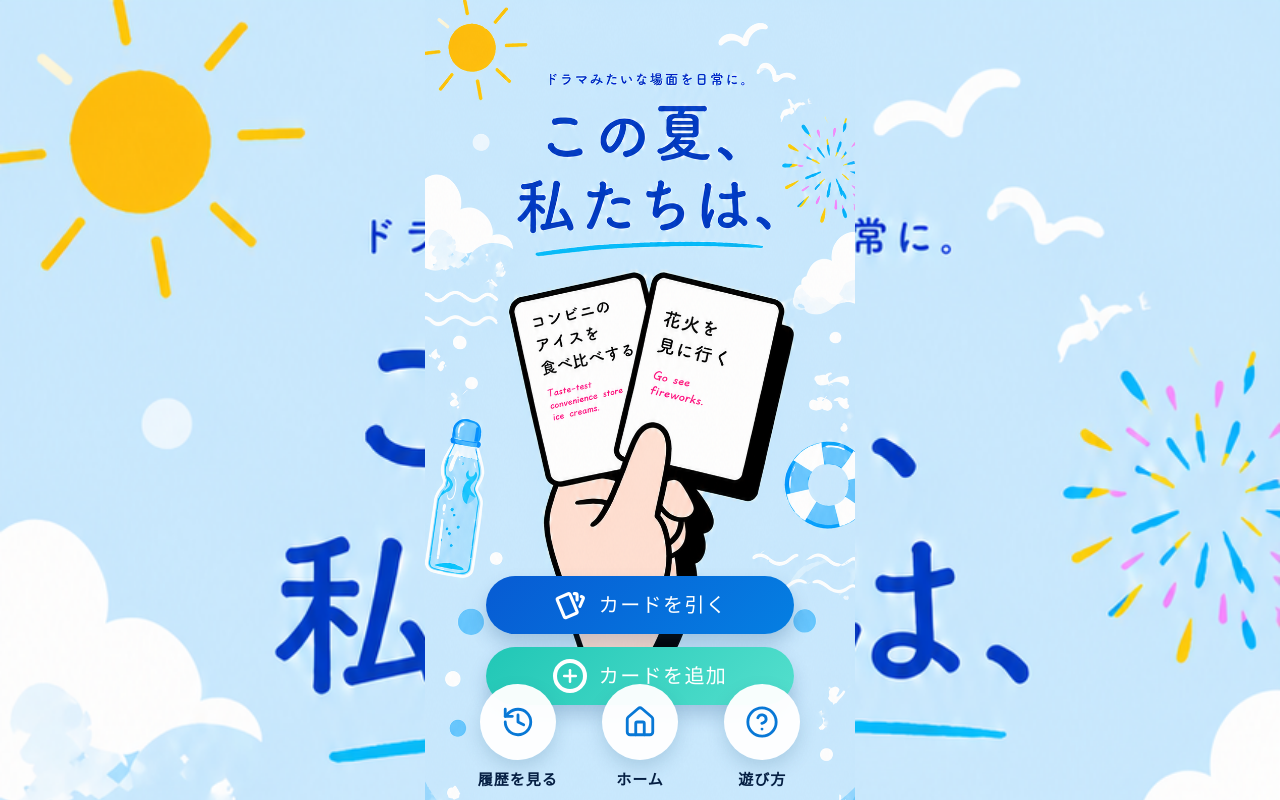
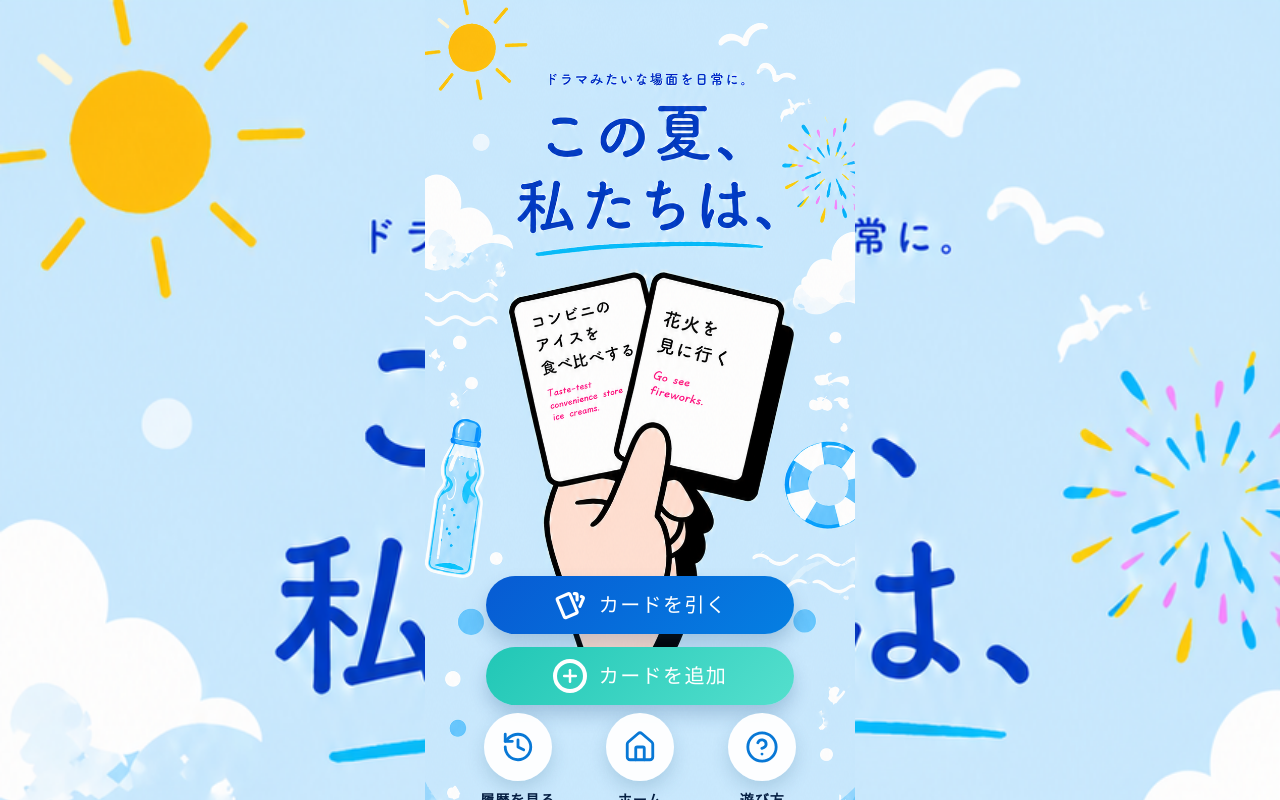
Before and after one commit to aoto-dev/this-summer-we, a React (Vite) app: page / in a window 1280 px wide. Built offline with nearby package versions, Linux system fonts and the light colour scheme; a web font is replaced by a local one.

Commit message:
Add files via upload

```diff
--- a/src/main.jsx
+++ b/src/main.jsx
@@ -113,23 +113,6 @@ function App() {
     };
     document.documentElement.style.setProperty("--app-bg", backgrounds[screen] ?? backgrounds.home);
   }, [screen]);
-
-  useEffect(() => {
-    const setAppHeight = () => {
-      const viewportHeight = window.visualViewport?.height ?? 0;
-      const height = Math.max(window.innerHeight, viewportHeight);
-      document.documentElement.style.setProperty("--app-height", `${height}px`);
-    };
-
-    setAppHeight();
-    window.addEventListener("resize", setAppHeight);
-    window.visualViewport?.addEventListener("resize", setAppHeight);
-
-    return () => {
-      window.removeEventListener("resize", setAppHeight);
-      window.visualViewport?.removeEventListener("resize", setAppHeight);
-    };
-  }, []);
 
   useEffect(() => {
     localStorage.setItem(STORAGE_KEY, JSON.stringify({ currentId, currentCardIndex, isFlipped, cards, history }));
@@ -516,7 +499,7 @@ function AddScreen({ cards, addCard, updateCard, deleteCard, goHome }) {
 
       <section className="added-card-section">
         <div className="added-card-heading">
-          <h2><IconCards size={28} stroke={1.9} />カード一覧</h2>
+          <h2><IconCards size={28} stroke={1.9} />カード一覧あ</h2>
         </div>
         <div className="added-card-scroll">
           {cards.length === 0 ? (
--- a/src/styles.css
+++ b/src/styles.css
@@ -4,7 +4,6 @@
   color: #062b60;
   font-family: "Zen Maru Gothic", system-ui, sans-serif;
   --app-bg: url("/背景画像２.png");
-  --app-height: 100dvh;
   background-color: #c8f1ff;
   background-image: var(--app-bg);
   background-size: cover;
@@ -19,12 +18,14 @@
 
 html,
 body {
+  position: fixed;
+  inset: 0;
   margin: 0;
   padding: 0;
   min-width: 320px;
   width: 100%;
-  height: var(--app-height);
-  min-height: var(--app-height);
+  height: 100%;
+  min-height: 100%;
   overflow: hidden;
   background-color: #c8f1ff;
   background-image: var(--app-bg);
@@ -34,9 +35,13 @@ body {
 }
 
 #root {
+  position: fixed;
+  inset: 0;
   width: 100%;
-  height: var(--app-height);
-  min-height: var(--app-height);
+  height: 100%;
+  min-height: 100%;
+  margin: 0;
+  padding: 0;
   overflow: hidden;
   background-color: #c8f1ff;
   background-image: var(--app-bg);
@@ -66,9 +71,10 @@ button:active:not(:disabled) {
 .app {
   position: fixed;
   inset: 0;
-  width: 100vw;
-  height: var(--app-height);
-  min-height: var(--app-height);
+  isolation: isolate;
+  width: 100%;
+  height: 100%;
+  min-height: 100%;
   margin: 0;
   padding: 0;
   background-color: #c8f1ff;
@@ -77,6 +83,19 @@ button:active:not(:disabled) {
   background-position: center top;
   background-repeat: no-repeat;
   overflow: hidden;
+}
+
+.app::before {
+  position: fixed;
+  inset: 0;
+  bottom: -80px;
+  z-index: -1;
+  content: "";
+  pointer-events: none;
+  background-image: inherit;
+  background-size: cover;
+  background-position: center top;
+  background-repeat: no-repeat;
 }
 
 .app:has(.card-shell) {
@@ -162,7 +181,8 @@ button:active:not(:disabled) {
   position: absolute;
   left: 8.8%;
   right: 8.8%;
-  bottom: max(10px, env(safe-area-inset-bottom));
+  bottom: -10px;
+  padding-bottom: env(safe-area-inset-bottom);
   display: flex;
   align-items: flex-start;
   justify-content: space-between;
@@ -175,14 +195,14 @@ button:active:not(:disabled) {
   display: grid;
   justify-items: center;
   gap: 8px;
-  font-size: clamp(12px, 3.6vw, 15px);
+  font-size: clamp(11px, 3.25vw, 14px);
   font-weight: 900;
   letter-spacing: 1px;
 }
 
 .home-bottom-nav span {
-  width: min(18vw, 76px);
-  height: min(18vw, 76px);
+  width: min(16.4vw, 68px);
+  height: min(16.4vw, 68px);
   display: grid;
   place-items: center;
   border-radius: 50%;
@@ -623,6 +643,7 @@ button:active:not(:disabled) {
   z-index: 2;
   width: 100%;
   margin-top: auto;
+  padding-bottom: env(safe-area-inset-bottom);
   display: flex;
   align-items: flex-end;
   justify-content: space-between;
@@ -641,8 +662,8 @@ button:active:not(:disabled) {
 }
 
 .bottom-nav span {
-  width: 66px;
-  height: 66px;
+  width: 60px;
+  height: 60px;
   display: grid;
   place-items: center;
   border-radius: 50%;
@@ -684,19 +705,20 @@ button:active:not(:disabled) {
   position: absolute;
   left: 8.8%;
   right: 8.8%;
-  bottom: max(10px, env(safe-area-inset-bottom));
+  bottom: -10px;
   width: auto;
   margin-top: 0;
+  padding-bottom: env(safe-area-inset-bottom);
   align-items: flex-start;
 }
 
 .card-shell .bottom-nav button {
-  font-size: clamp(12px, 3.6vw, 15px);
+  font-size: clamp(11px, 3.25vw, 14px);
 }
 
 .card-shell .bottom-nav span {
-  width: min(18vw, 76px);
-  height: min(18vw, 76px);
+  width: min(16.4vw, 68px);
+  height: min(16.4vw, 68px);
   background: rgba(255, 255, 255, 0.96);
 }
 
@@ -712,8 +734,8 @@ button:active:not(:disabled) {
   overflow: hidden;
   display: flex;
   flex-direction: column;
-  gap: 14px;
-  padding: max(18px, env(safe-area-inset-top)) 24px 18px;
+  gap: 4px;
+  padding: max(10px, env(safe-area-inset-top)) 24px 18px;
   background-image: url("/背景画像４.png");
   background-size: cover;
   background-position: center top;
@@ -727,7 +749,7 @@ button:active:not(:disabled) {
 .add-shell .top-bar {
   justify-content: flex-start;
   flex-shrink: 0;
-  padding: 8px 0 48px;
+  padding: 0 0 4px;
 }
 
 .add-shell .top-bar button {
@@ -786,7 +808,7 @@ button:active:not(:disabled) {
   overflow: hidden;
   display: flex;
   flex-direction: column;
-  padding: 4px 2px 18px;
+  padding: 0 2px 18px;
 }
 
 .added-card-scroll {
@@ -844,7 +866,7 @@ button:active:not(:disabled) {
   align-items: center;
   justify-content: space-between;
   gap: 16px;
-  margin: 8px 2px 12px;
+  margin: 0 2px 8px;
   color: #126cc8;
 }
 
@@ -1267,12 +1289,12 @@ button:active:not(:disabled) {
   }
 
   .bottom-nav span {
-    width: 58px;
-    height: 58px;
+    width: 54px;
+    height: 54px;
   }
 
   .bottom-nav button {
-    font-size: 14px;
+    font-size: 13px;
   }
 
   .card-shell .big-card {
@@ -1299,8 +1321,8 @@ button:active:not(:disabled) {
   }
 
   .card-shell .bottom-nav span {
-    width: min(18vw, 76px);
-    height: min(18vw, 76px);
+    width: min(16.4vw, 68px);
+    height: min(16.4vw, 68px);
   }
 }
 
```
